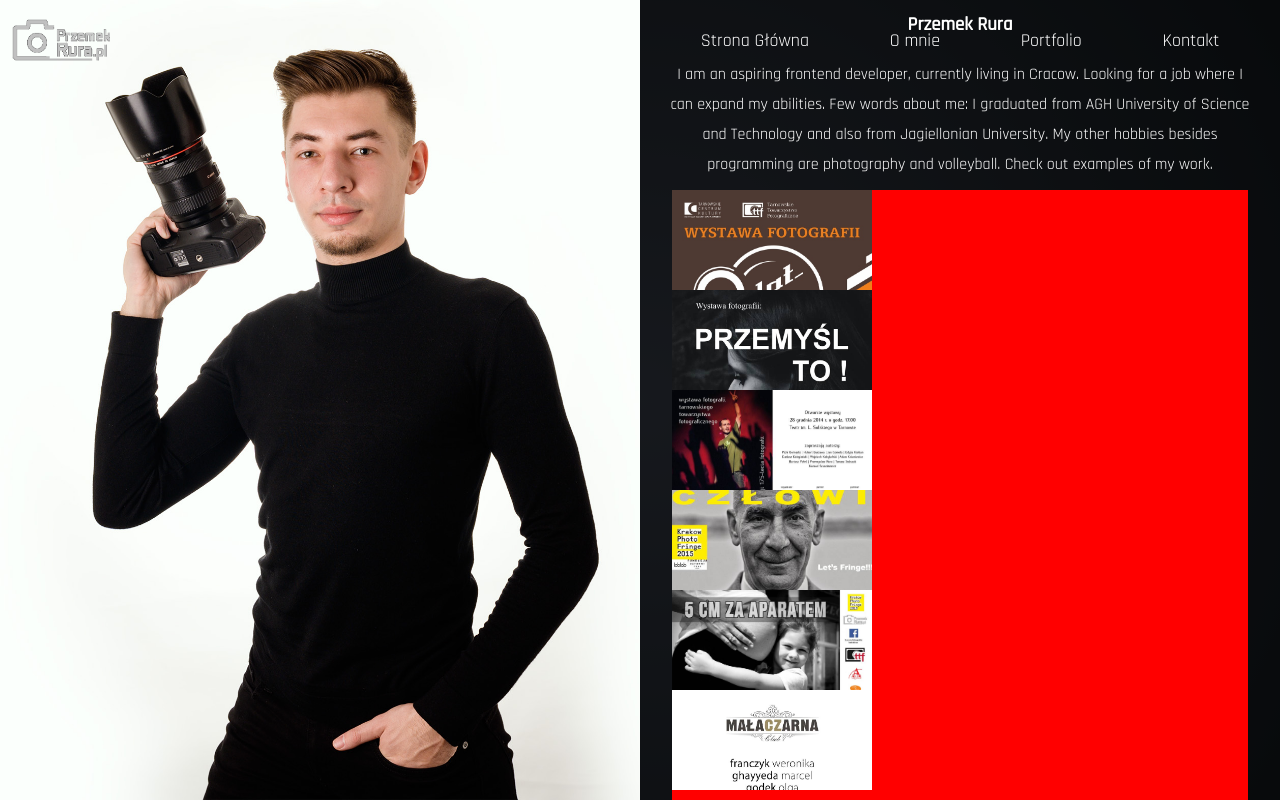
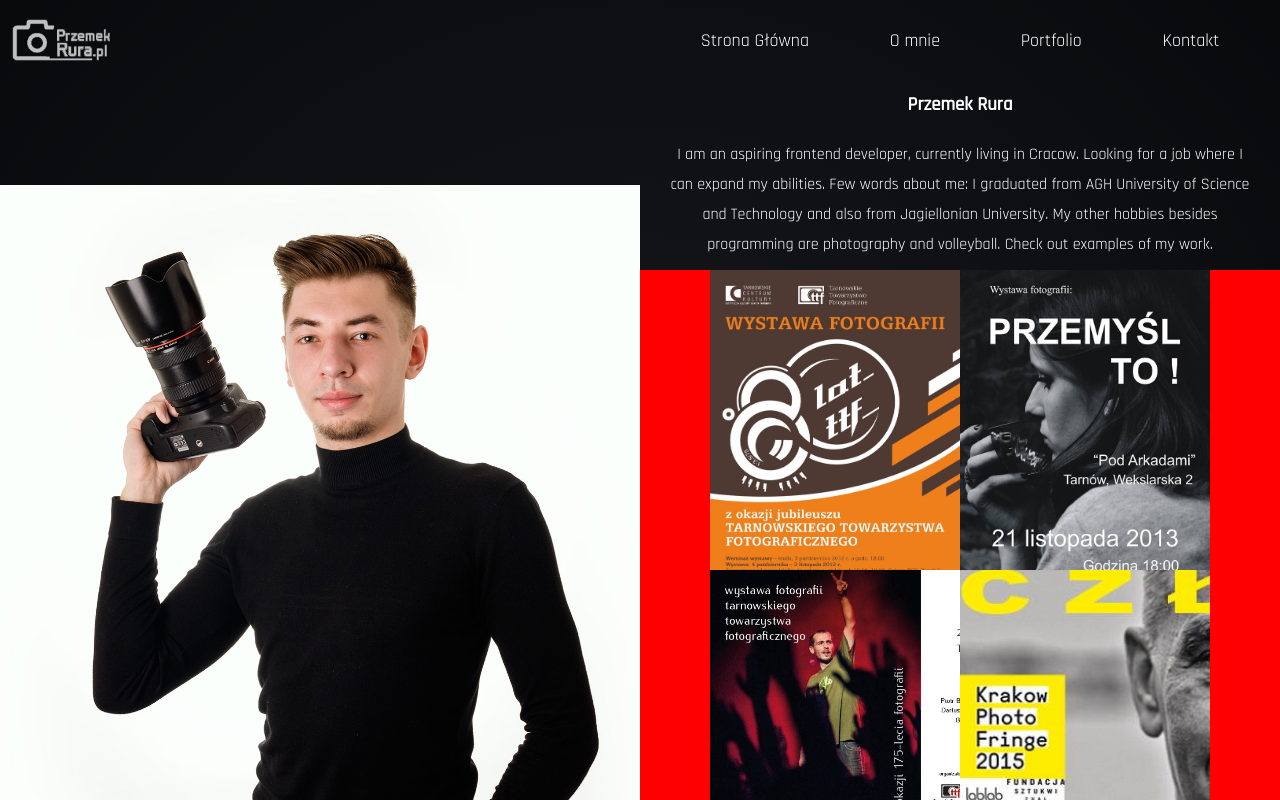
Before and after one commit to przemekr95/photo-portfolio, a React (Create React App) app: page /about in a window 1280 px wide. Shown: the top 800 px of the page. Built offline with nearby package versions, Linux system fonts and the light colour scheme.

Commit message:
fix about

```diff
--- a/src/Components/About/About.sass
+++ b/src/Components/About/About.sass
@@ -20,7 +20,8 @@
     background-size: cover
 
 .about__text
-    height: 100vh
+    // height: 100vh
+    padding-top: 80px
     width: 100%
     display: flex
     flex-direction: column
@@ -34,13 +35,15 @@
     line-height: 30px
 
 .about__exhibitions
-    width: 90%
-    height: 90%
+
+    display: flex
+    flex-wrap: wrap
+    justify-content: center
     background-color: red
 
 .exhibition__item
-    width: 200px
-    height: 100px
+    width: 250px
+    height: 300px
     background-repeat: no-repeat
     background-size: cover
 
--- a/src/css/About.css
+++ b/src/css/About.css
@@ -34,7 +34,7 @@
 }
 
 .about__text {
-  height: 100vh;
+  padding-top: 80px;
   width: 100%;
   display: -webkit-box;
   display: -ms-flexbox;
@@ -59,14 +59,20 @@
 }
 
 .about__exhibitions {
-  width: 90%;
-  height: 90%;
+  display: -webkit-box;
+  display: -ms-flexbox;
+  display: flex;
+  -ms-flex-wrap: wrap;
+      flex-wrap: wrap;
+  -webkit-box-pack: center;
+      -ms-flex-pack: center;
+          justify-content: center;
   background-color: red;
 }
 
 .exhibition__item {
-  width: 200px;
-  height: 100px;
+  width: 250px;
+  height: 300px;
   background-repeat: no-repeat;
   background-size: cover;
 }
```
Also changed, not shown: 1 other file (tests, documents, lock files or other folders).
